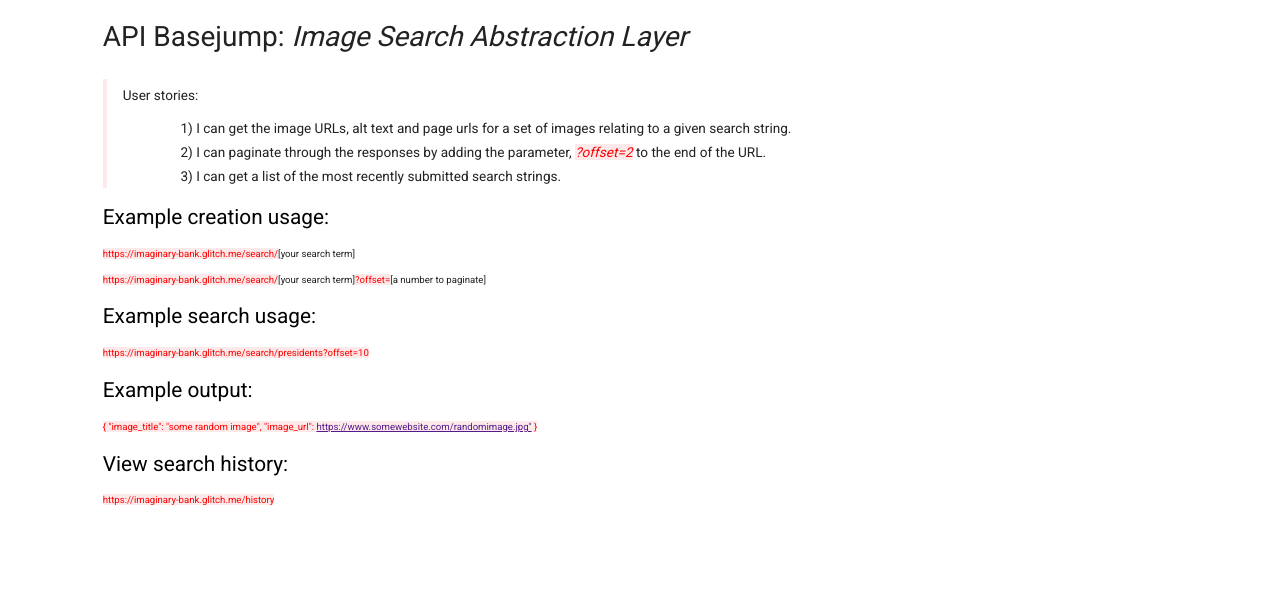
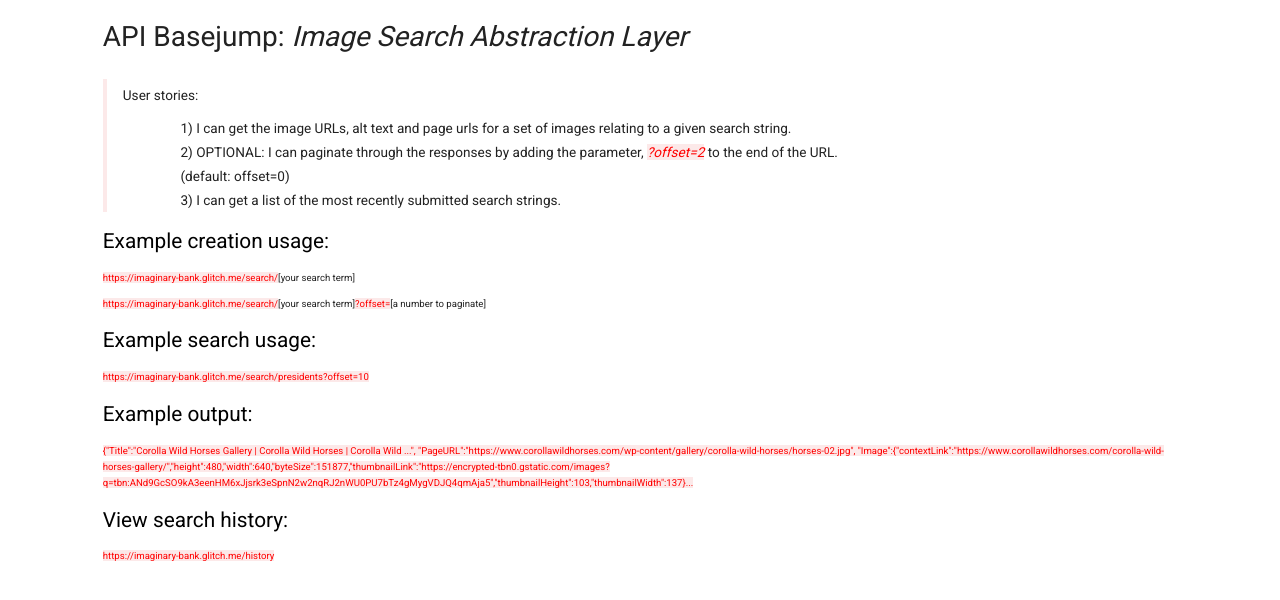
Before and after one commit to JP-Dub/image-search, a website: page views/index.html in a window 1280 px wide. Drawn offline with Linux system fonts and the light colour scheme.

Commit message:
🚀😾 Checkpoint views/index.html:553280/274 server.js:553280/2 public/style.css:553280/70

```diff
--- a/public/style.css
+++ b/public/style.css
@@ -16,10 +16,6 @@
 	padding: 0;
 	margin-top: 2%;
   margin-left: 7.5%;
-}
-
-section {
-  font-size:
 }
 
 header {
--- a/server.js
+++ b/server.js
@@ -24,7 +24,7 @@
 
 app.get("/search/*", function(req, res) {
   var query = req.params[0],
-      offset = req.query.offset || 1,
+      offset = req.query.offset || 0,
       options = "&exactTerms=" + query + "&num=10&c2coff=1&imgSize=large&imgType=photo&searchType=image&imgColorType=color&fields=items&startPage=";
   // options = "&exactTerms=" + query + "&num=10&c2coff=1&imgColorType=color&client=google-csbe&fields=items&start=";
       var url = "https://www.googleapis.com/customsearch/v1?q=" + query + options + offset + apiKEY + cxENG;
--- a/views/index.html
+++ b/views/index.html
@@ -13,8 +13,8 @@
         <header>API Basejump: <em>Image Search Abstraction Layer</em></header><br>
         <article>
         <p>User stories:</p>
-          <p class="user">1) I can get the image URLs, alt text and page urls for a set of images relating to a given search string.<br> 2) I can paginate through the responses by adding the parameter, <em><mark>?offset=2</mark>
-            </em> to the end of the URL.<br> 3) I can get a list of the most recently submitted search strings.</p>
+          <p class="user">1) I can get the image URLs, alt text and page urls for a set of images relating to a given search string.<br> 2) OPTIONAL: I can paginate through the responses by adding the parameter, <em><mark>?offset=2</mark>
+            </em> to the end of the URL.<br><span class="indent">(default: offset=0)</span><br> 3) I can get a list of the most recently submitted search strings.</p>
         </article>
           <footer>
           <p class="example">
@@ -30,7 +30,7 @@
           <p class="example">
             Example output:
           </p>
-            <p><mark>{ "image_title": "some random image", "image_url": <a href="">https://www.somewebsite.com/randomimage.jpg"</a> }</mark></p>
+            <p><mark>{"Title":"Corolla Wild Horses Gallery | Corolla Wild Horses | Corolla Wild ...", "PageURL":"https://www.corollawildhorses.com/wp-content/gallery/corolla-wild-horses/horses-02.jpg", "Image":{"contextLink":"https://www.corollawildhorses.com/corolla-wild-horses-gallery/","height":480,"width":640,"byteSize":151877,"thumbnailLink":"https://encrypted-tbn0.gstatic.com/images?q=tbn:ANd9GcSO9kA3eenHM6xJjsrk3eSpnN2w2nqRJ2nWU0PU7bTz4gMygVDJQ4qmAja5","thumbnailHeight":103,"thumbnailWidth":137}...</mark></p>
           <p class="example">
             View search history:
           </p>
```
